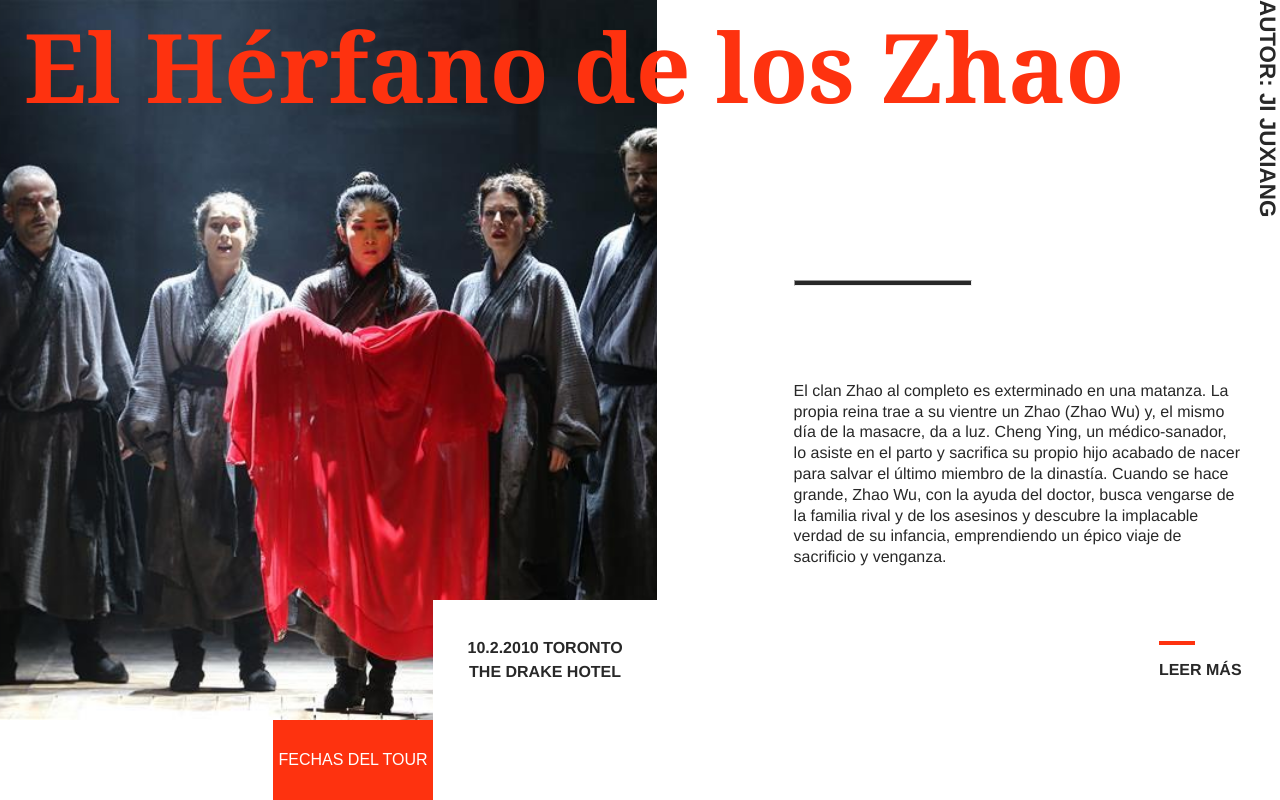
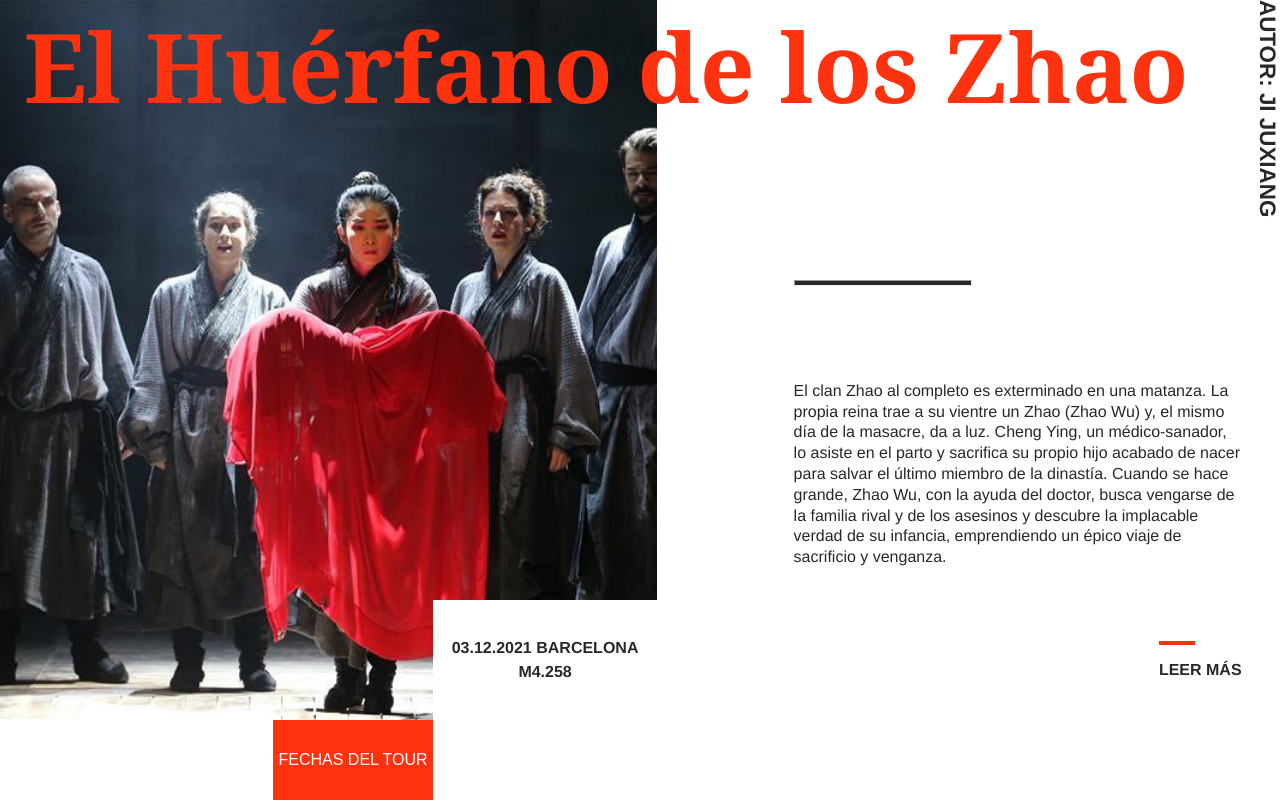
Before and after one commit to fmanzanob/uoc-PEC2, a website built with Parcel: page src/index.html in a window 1280 px wide. Built offline with nearby package versions, Linux system fonts and the light colour scheme; a web font is replaced by a local one.

Commit message:
final index

```diff
--- a/src/index.html
+++ b/src/index.html
@@ -6,7 +6,7 @@
 
     <title>Obra de teatro: El Huérfano de los Zhao</title>
     <meta name="description" content="Based on the dribbble shot by Drew Sullivan, (https://dribbble.com/shots/3002189-Tycho/). Utilises grid, writing-mode, object-fit, viewport units and aspect-ratio media queries.">
-    <meta name="author" content="Chen Hui Jing">
+    <meta name="author" content="Fernando Manzano Blas">
     <link rel="stylesheet" type="text/css" href="./assets/styles/main.scss"><!-- do not remove this line! -->
     <!--<link rel="stylesheet" href="styles.scss"> ->
 
@@ -15,14 +15,14 @@
     <![endif]-->
   </head>
 <main>
-    <h1>El Hérfano de los Zhao</h1>
+    <h1>El Huérfano de los Zhao</h1>
     <h2>Autor: Ji Juxiang</h2>
     <hr>
     <p class="about">El clan Zhao al completo es exterminado en una matanza. La propia reina trae a su vientre un Zhao (Zhao Wu) y, el mismo día de la masacre, da a luz. Cheng Ying, un médico-sanador, lo asiste en el parto y sacrifica su propio hijo acabado de nacer para salvar el último miembro de la dinastía. Cuando se hace grande, Zhao Wu, con la ayuda del doctor, busca vengarse de la familia rival y de los asesinos y descubre  la implacable verdad de su infancia, emprendiendo un épico viaje de sacrificio y venganza.</p>
     <a href="javascript:void(0)">Leer más</a>
     <img src="./assets/images/huerfano_Z.jpg" alt="El Huérfano de los Zhao">
     <div class="location">
-      <p>10.2.2010 Toronto<br>The Drake Hotel</p>
+      <p>03.12.2021 Barcelona<br>M4.258</p>
     </div>
     <button type="button">Fechas del Tour</button>
 </main>
```
